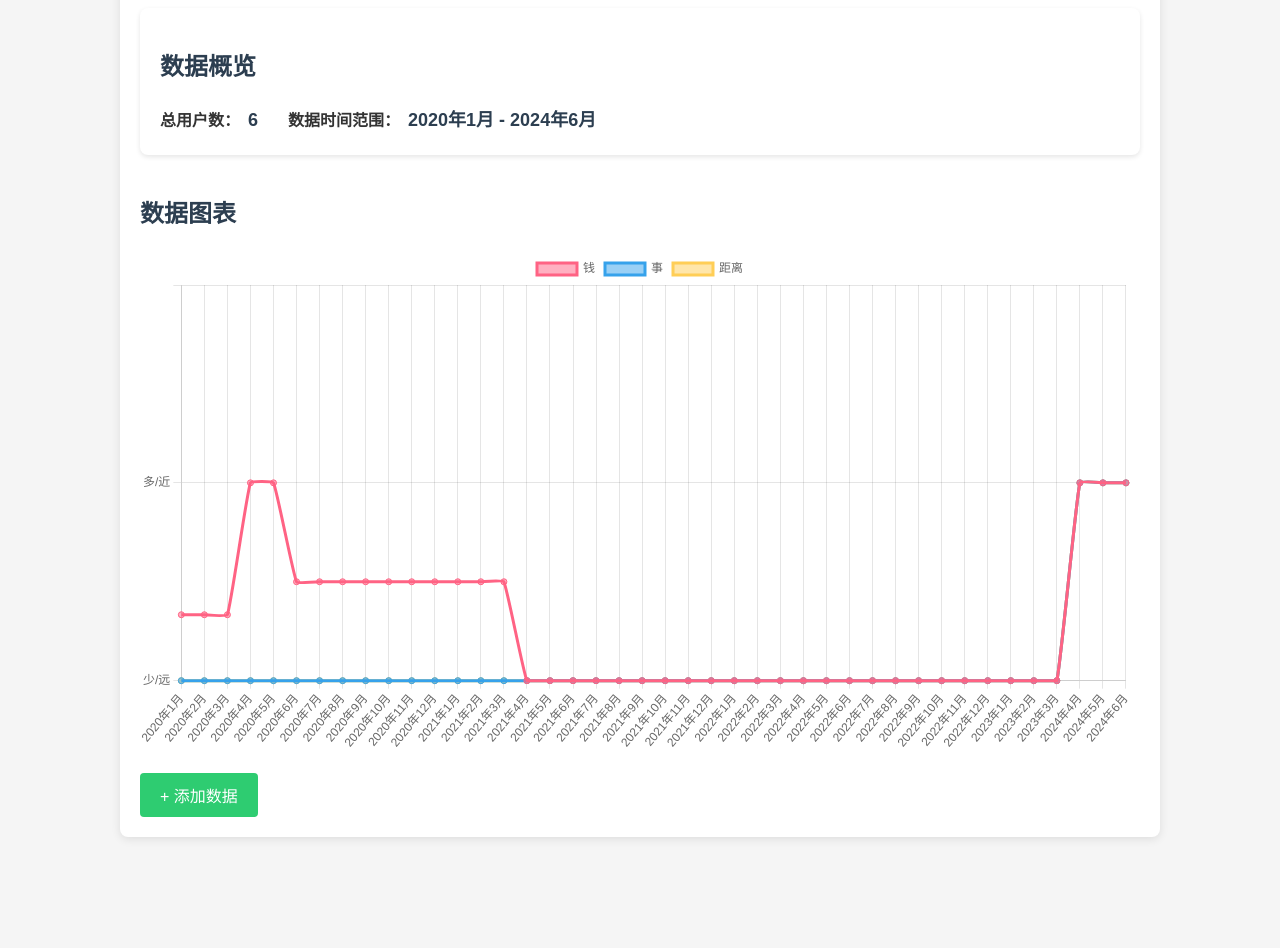
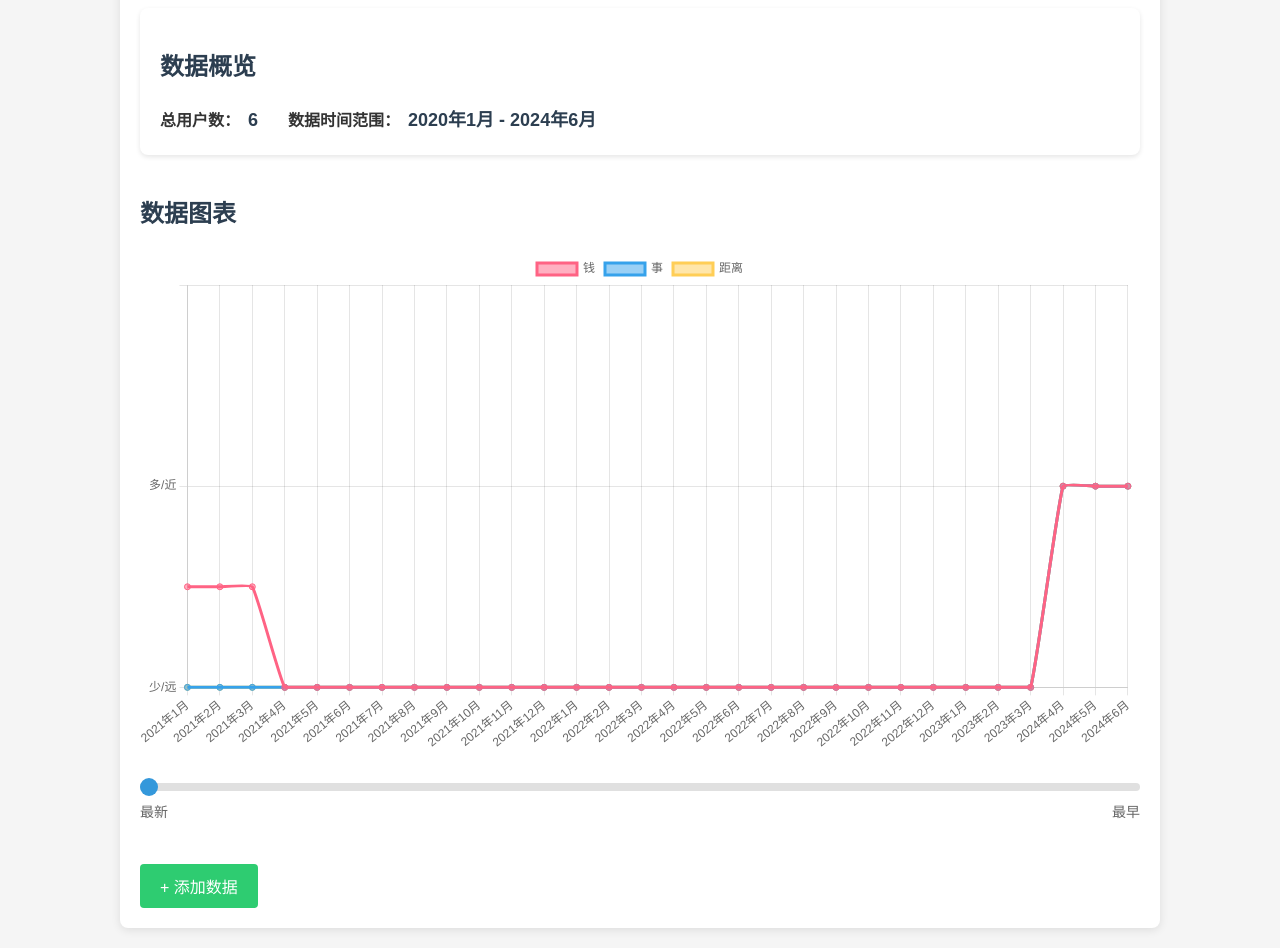
Before and after one commit to bostind/qsh, a website: page index.html in a window 1280 px wide. Shown: the part 126-1074 px from the top of the page. Before the commit the page ends 983 px from the top, so only its background shows below. Drawn offline with Linux system fonts and the light colour scheme.

Commit message:
X轴增加滑块

```diff
--- a/index.html
+++ b/index.html
@@ -28,6 +28,13 @@
         <div class="chart-section">
             <h2>数据图表</h2>
             <canvas id="data-chart"></canvas>
+            <div class="chart-controls">
+                <input type="range" id="chart-range" min="0" max="1" value="0" step="1">
+                <div class="range-labels">
+                    <span id="range-start">最新</span>
+                    <span id="range-end">最早</span>
+                </div>
+            </div>
             <button id="add-data" class="add-btn">+ 添加数据</button>
         </div>
 
--- a/script.js
+++ b/script.js
@@ -121,8 +121,14 @@ async function saveData() {
     }
 }
 
-// 图表初始化
+// 图表数据和控件
 let dataChart = null;
+let allChartData = {
+    labels: [],
+    moneyData: [],
+    thingData: [],
+    distanceData: []
+};
 
 function initChart() {
     const ctx = document.getElementById('data-chart').getContext('2d');
@@ -176,6 +182,22 @@ function initChart() {
     });
 }
 
+// 更新可见数据范围
+function updateVisibleData(startIndex, endIndex) {
+    if (!dataChart || !allChartData.labels.length) return;
+
+    const visibleLabels = allChartData.labels.slice(startIndex, endIndex);
+    const visibleMoneyData = allChartData.moneyData.slice(startIndex, endIndex);
+    const visibleThingData = allChartData.thingData.slice(startIndex, endIndex);
+    const visibleDistanceData = allChartData.distanceData.slice(startIndex, endIndex);
+
+    dataChart.data.labels = visibleLabels;
+    dataChart.data.datasets[0].data = visibleMoneyData;
+    dataChart.data.datasets[1].data = visibleThingData;
+    dataChart.data.datasets[2].data = visibleDistanceData;
+    dataChart.update();
+}
+
 // 更新图表数据 - 显示所有用户数据
 function updateChart() {
     try {
@@ -205,36 +227,54 @@ function updateChart() {
         const sortedMonths = Array.from(allMonths).sort((a, b) => a - b);
 
         // 准备图表数据
-        const labels = [];
-        const moneyData = [];
-        const thingData = [];
-        const distanceData = [];
+        allChartData.labels = [];
+        allChartData.moneyData = [];
+        allChartData.thingData = [];
+        allChartData.distanceData = [];
 
         // 按时间顺序组织数据
         sortedYears.forEach(year => {
             sortedMonths.forEach(month => {
                 const monthData = allData.filter(d => d.year === year && d.month === month);
                 if (monthData.length > 0) {
-                    labels.push(`${year}年${month}月`);
+                    allChartData.labels.push(`${year}年${month}月`);
 
                     // 计算平均值
                     const moneyAvg = monthData.reduce((sum, d) => sum + (d.money === '多' ? 1 : 0), 0) / monthData.length;
                     const thingAvg = monthData.reduce((sum, d) => sum + (d.thing === '多' ? 1 : 0), 0) / monthData.length;
                     const distanceAvg = monthData.reduce((sum, d) => sum + (d.distance === '远' ? 0 : 1), 0) / monthData.length;
 
-                    moneyData.push(moneyAvg);
-                    thingData.push(thingAvg);
-                    distanceData.push(distanceAvg);
+                    allChartData.moneyData.push(moneyAvg);
+                    allChartData.thingData.push(thingAvg);
+                    allChartData.distanceData.push(distanceAvg);
                 }
             });
         });
 
-        if (dataChart) {
-            dataChart.data.labels = labels;
-            dataChart.data.datasets[0].data = moneyData;
-            dataChart.data.datasets[1].data = thingData;
-            dataChart.data.datasets[2].data = distanceData;
-            dataChart.update();
+        // 初始化滑块控件
+        const rangeSlider = document.getElementById('chart-range');
+        const dataLength = allChartData.labels.length;
+        const displayCount = Math.min(30, dataLength);
+
+        rangeSlider.min = 0;
+        rangeSlider.max = Math.max(0, dataLength - displayCount);
+        rangeSlider.value = 0;
+
+        // 默认显示最近30个数据点
+        const startIndex = Math.max(0, dataLength - displayCount);
+        updateVisibleData(startIndex, dataLength);
+
+        // 添加滑块事件监听
+        rangeSlider.addEventListener('input', function() {
+            const startIndex = parseInt(this.value);
+            const endIndex = Math.min(startIndex + displayCount, dataLength);
+            updateVisibleData(startIndex, endIndex);
+        });
+
+        // 更新范围标签
+        if (dataLength > 0) {
+            document.getElementById('range-start').textContent = '最新';
+            document.getElementById('range-end').textContent = '最早';
         }
     } catch (error) {
         console.error('更新图表错误:', error);
--- a/style.css
+++ b/style.css
@@ -110,6 +110,52 @@ button:hover {
     margin-top: 40px;
 }
 
+.chart-controls {
+    margin: 20px 0;
+    width: 100%;
+}
+
+#chart-range {
+    width: 100%;
+    margin: 10px 0;
+    height: 8px;
+    -webkit-appearance: none;
+    background: #e0e0e0;
+    border-radius: 4px;
+    outline: none;
+}
+
+#chart-range::-webkit-slider-thumb {
+    -webkit-appearance: none;
+    width: 18px;
+    height: 18px;
+    background: #3498db;
+    border-radius: 50%;
+    cursor: pointer;
+}
+
+.range-labels {
+    display: flex;
+    justify-content: space-between;
+    font-size: 14px;
+    color: #666;
+}
+
+@media (max-width: 600px) {
+    .chart-controls {
+        margin: 15px 0;
+    }
+
+    #chart-range {
+        height: 6px;
+    }
+
+    #chart-range::-webkit-slider-thumb {
+        width: 16px;
+        height: 16px;
+    }
+}
+
 .data-form {
     margin-top: 30px;
     padding: 20px;
```
